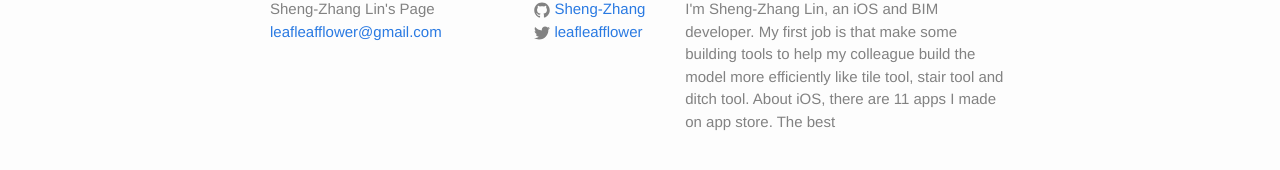
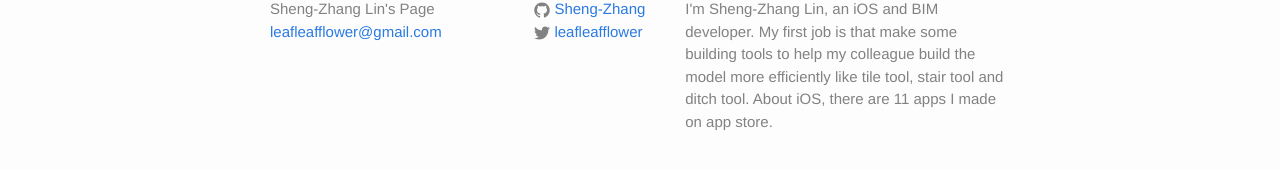
Before and after one commit to Sheng-Zhang/Sheng-Zhang.github.io, a Jekyll site: the page built from index.html, in a window 1280 px wide. Shown: the part 371-541 px from the top of the page. Built offline with Jekyll 4.4.1, drawn with Linux system fonts in a browser that asks for light colours.

Commit message:
typo
typo

```diff
--- a/_config.yml
+++ b/_config.yml
@@ -12,7 +12,7 @@ description: > # this means to ignore newlines until "baseurl:"
   I'm Sheng-Zhang Lin, an iOS and BIM developer. My first job is that make
   some building tools to help my colleague build the model more efficiently
   like tile tool, stair tool and ditch tool. About iOS, there are 11 apps I
-  made on app store. The best
+  made on app store.
 baseurl: "" # the subpath of your site, e.g. /blog
 url: "https://sheng-zhang.github.io" # the base hostname & protocol for your site
 twitter_username: leafleafflower
```
